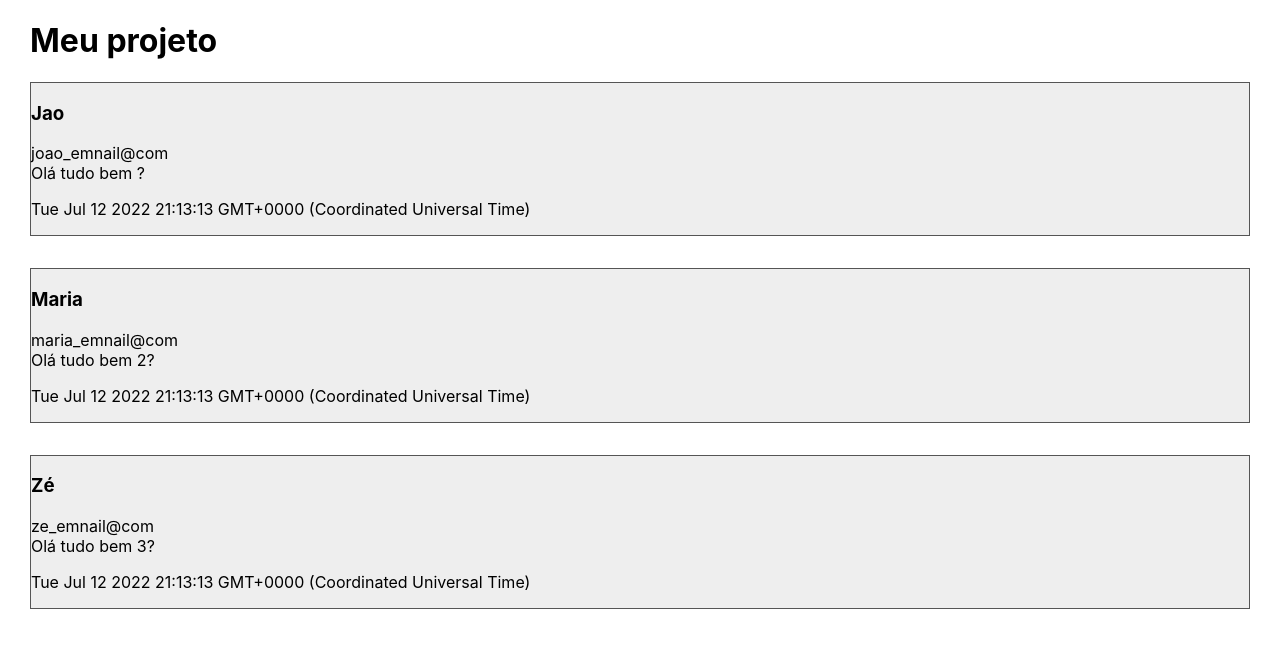
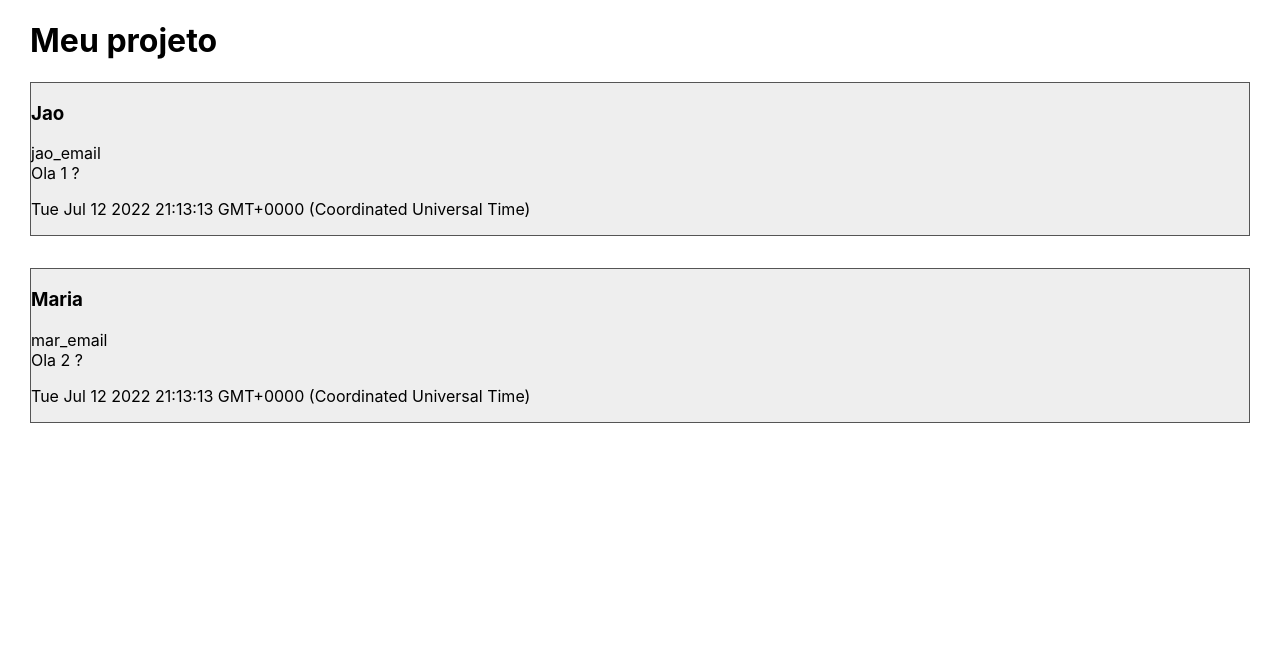
Before and after one commit to hadiljr/udemy-react-basico, a React (Create React App) app: page / in a window 1280 px wide. Shown: the top 648 px of the page. Built offline with nearby package versions, Linux system fonts and the light colour scheme.

Commit message:
Aula - Estado da Aplicação

```diff
--- a/src/App.js
+++ b/src/App.js
@@ -1,21 +1,50 @@
+import { render } from '@testing-library/react';
+import { Component } from 'react';
 import './App.css';
 import Comentario from './components/Comentario';
 
-function App() {
+class App extends Component {
+
+  state = {
+    comentarios:[
+      {
+        nome: 'Jao',
+        email: 'jao_email',
+        data: new Date(),
+        mesagem: 'Ola 1 ?'
+      },
+      {
+        nome: 'Maria',
+        email: 'mar_email',
+        data: new Date(),
+        mesagem: 'Ola 2 ?'
+      },
+    ]
+  }
+
+  render() {
     return (
       <div className="App">
         <h1>Meu projeto</h1>
-      <Comentario nome="Jao" email="joao_emnail@com" data ={new Date()}>
-        Olá tudo bem ?
+        {
+          this.state.comentarios.map(
+            (comentario, i)=> (
+              <Comentario
+              key={i}
+              nome={comentario.nome}
+              email={comentario.email}
+              data ={comentario.data}>
+              {comentario.mesagem}
               </Comentario>
-      <Comentario nome="Maria" email="maria_emnail@com" data ={new Date()}>
-      Olá tudo bem 2?
-        </Comentario>
-      <Comentario nome="Zé" email="ze_emnail@com" data ={new Date()}>
-      Olá tudo bem 3?
-        </Comentario>
+            )
+
+          )
+        }
       </div>
     );
+  };
+
+
 }
 
 export default App;
```
Lines whose indentation alone changed are shown as unchanged.
